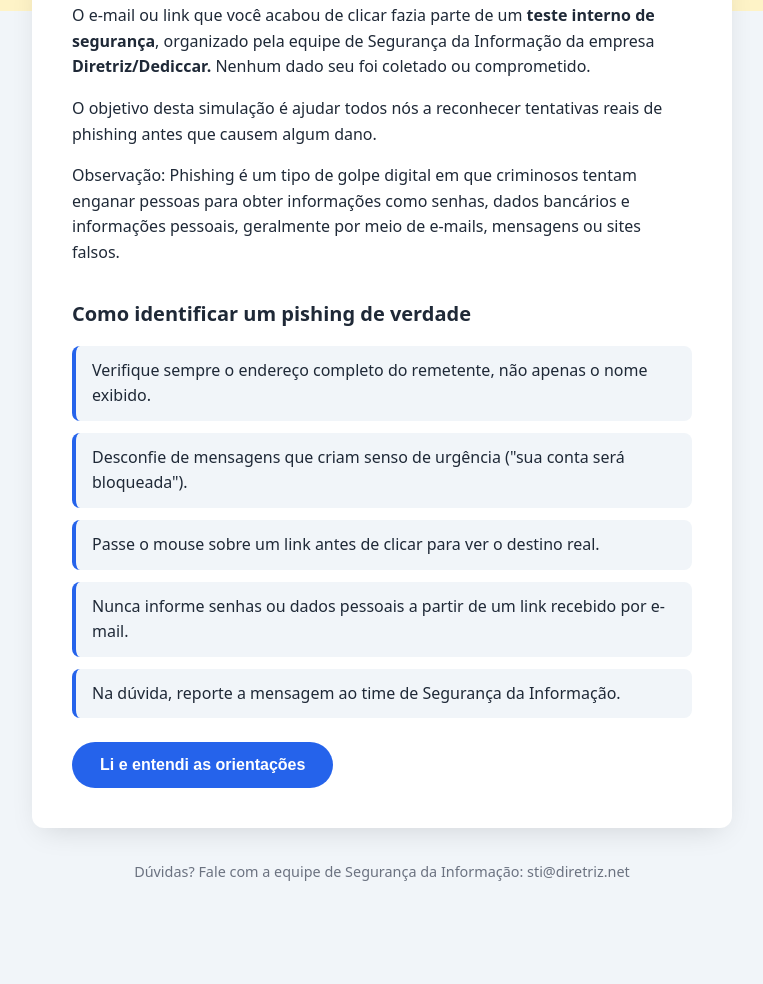
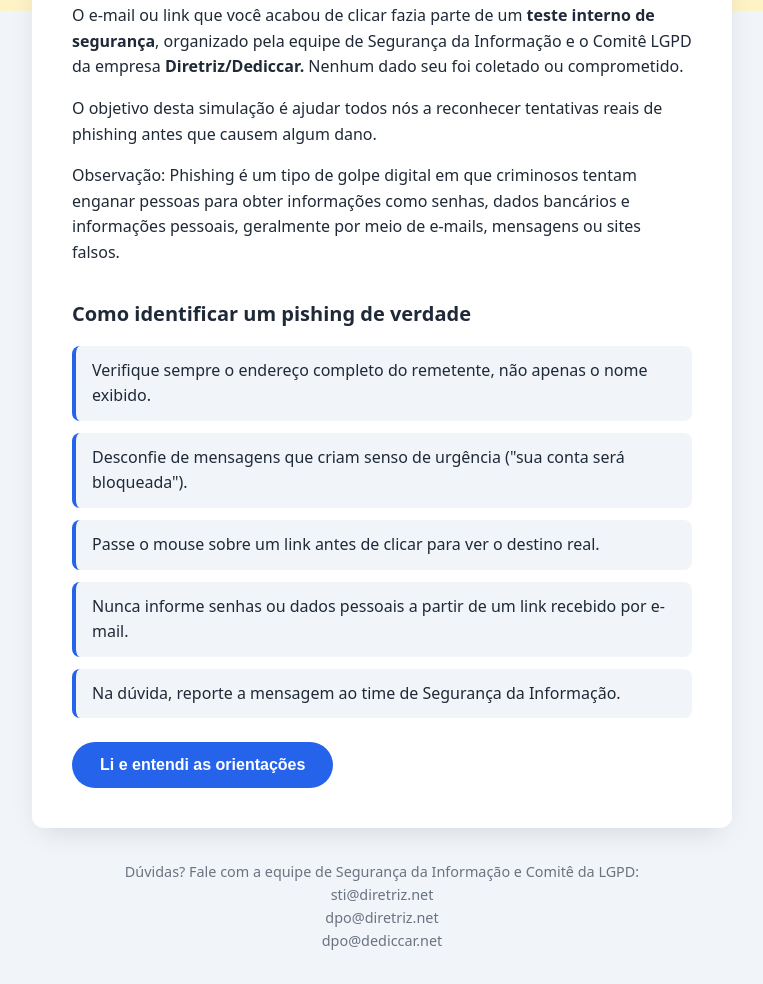
Before and after one commit to Casotti10/simula-o-pishing, a plain HTML site: page index.html in a window 1280 px wide. Shown: the part 346-1330 px from the top of the page, without its empty margins (258-1021 px from the left). Before the commit the page ends 1261 px from the top, so only its background shows below. Drawn offline with Linux system fonts and the light colour scheme.

Commit message:
alterações no rodapé

```diff
--- a/index.html
+++ b/index.html
@@ -20,7 +20,7 @@
             <p>
             O e-mail ou link que você acabou de clicar fazia parte de um
         <strong>teste interno de segurança</strong>, organizado pela equipe de
-        Segurança da Informação da empresa <strong>Diretriz/Dediccar.</strong> Nenhum dado seu foi coletado ou
+        Segurança da Informação e o Comitê LGPD da empresa <strong>Diretriz/Dediccar.</strong> Nenhum dado seu foi coletado ou
         comprometido.
             </p>
             <p>
@@ -49,7 +49,10 @@
     </main>
 
     <footer class="rodape">
-        <p>Dúvidas? Fale com a equipe de Segurança da Informação: sti@diretriz.net</p>
+        <p>Dúvidas? Fale com a equipe de Segurança da Informação e Comitê da LGPD: </p>
+        <p>sti@diretriz.net</p>
+        <p>dpo@diretriz.net</p>
+        <p>dpo@dediccar.net</p>
     </footer>
 
 <script src="js/script.js" defer></script>
```
